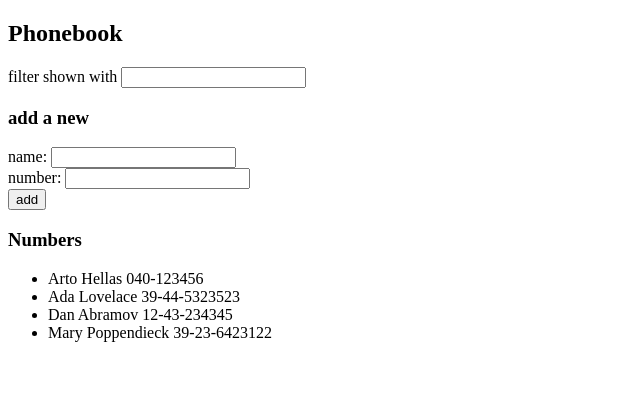
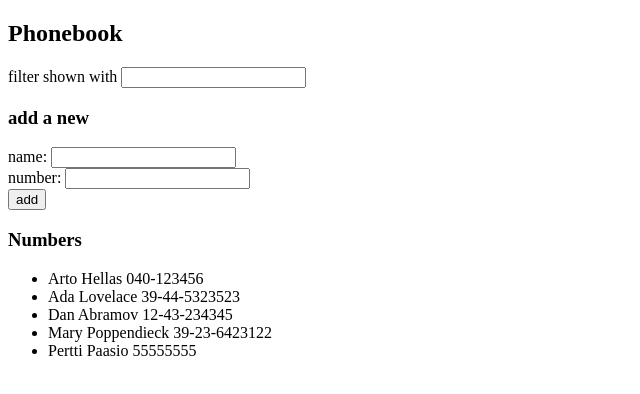
Before and after one commit to arikankainen/full-stack-open-2020, a React (Create React App) app in the folder osa2/puhelinluettelo/: page / in a window 1280 px wide. Shown: the top 394 px of the page, without its empty margins (0-640 px from the left). Built offline with nearby package versions, Linux system fonts and the light colour scheme; data requests are answered from the project's data file.

Commit message:
2.15: puhelinluettelo step7

```diff
--- a/osa2/puhelinluettelo/db.json
+++ b/osa2/puhelinluettelo/db.json
@@ -1,5 +1,5 @@
 {
-  "persons":[
+  "persons": [
     {
       "name": "Arto Hellas",
       "number": "040-123456",
@@ -19,6 +19,11 @@
       "name": "Mary Poppendieck",
       "number": "39-23-6423122",
       "id": 4
+    },
+    {
+      "name": "Pertti Paasio",
+      "number": "55555555",
+      "id": 5
     }
   ]
 }
--- a/osa2/puhelinluettelo/src/App.js
+++ b/osa2/puhelinluettelo/src/App.js
@@ -50,9 +50,13 @@ const App = () => {
     if (alreadyAdded) {
       alert(`${newName} is already added to phonebook`)
     } else {
-      setPersons(persons.concat(personObject))
-      setNewName('')
-      setNewNumber('')
+      axios
+      .post('http://localhost:3001/persons', personObject)
+      .then(response => {
+        setPersons(persons.concat(personObject))
+        setNewName('')
+        setNewNumber('')
+      })
     }
   }
 
```
